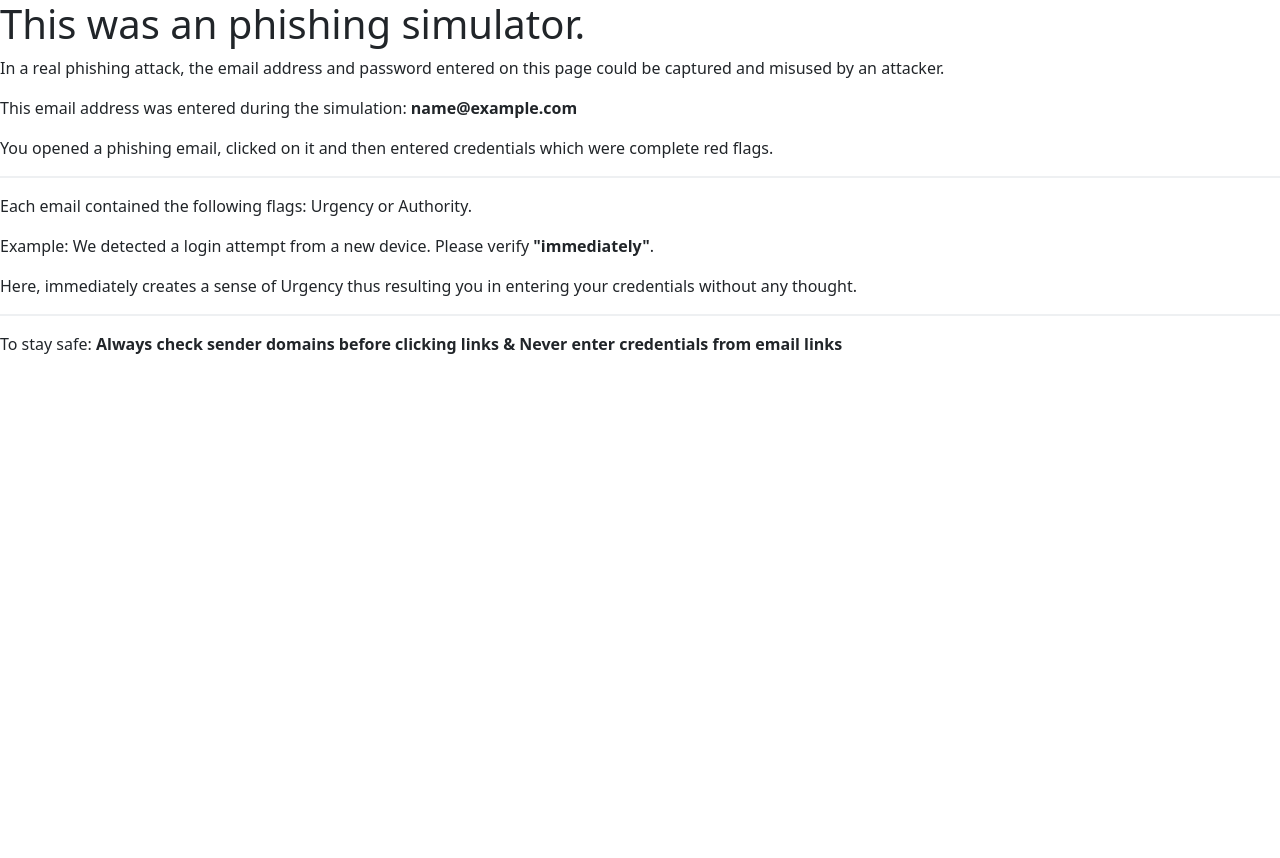
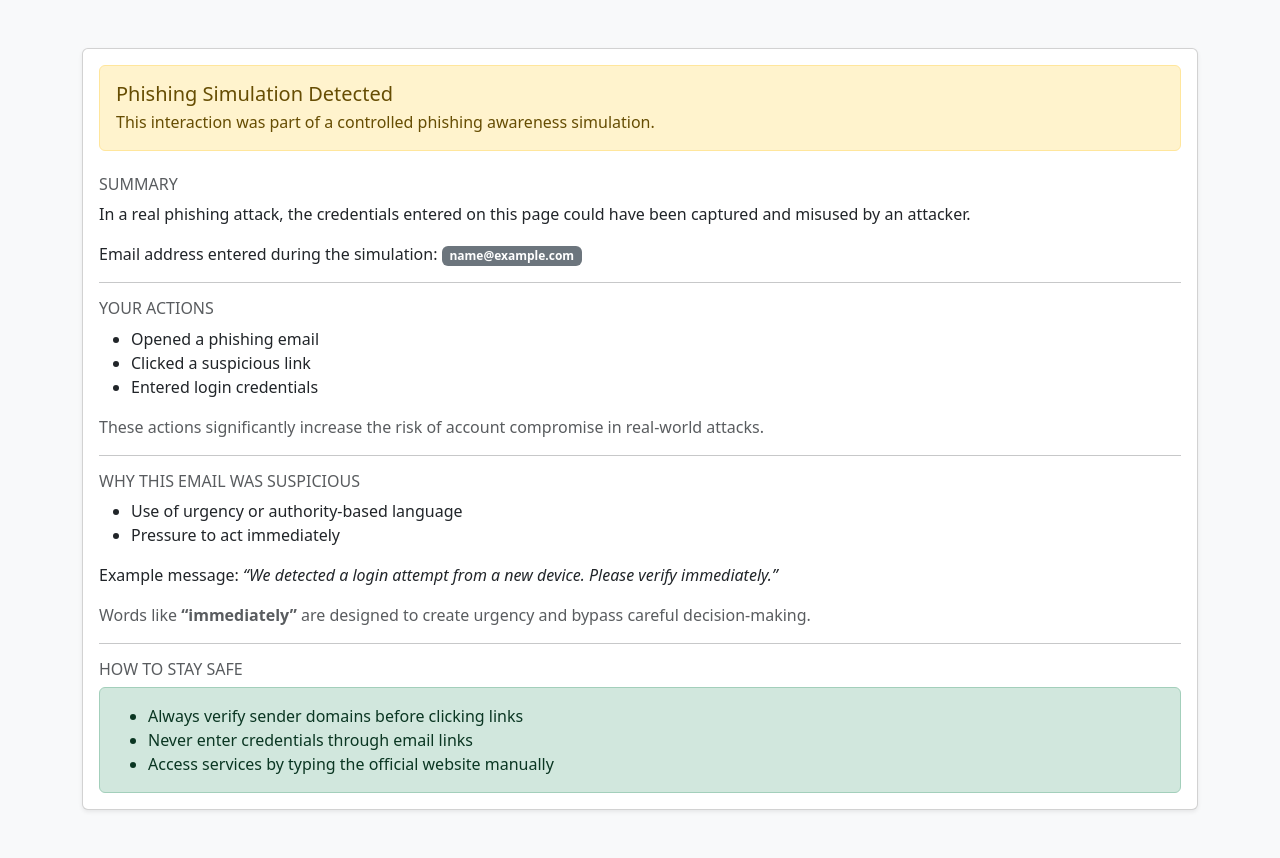
Before and after one commit to anshb993/Phishing-Simulator, a Flask app: template templates/notice.html in a window 1280 px wide. Before the commit the page ends 354 px from the top, so only its background shows below. Run offline with Flask 3, Linux system fonts and the light colour scheme; the template is opened without the code that fills it: most values are stand-ins (such as "Sample title", 1, 10 or a date in 2020).

Commit message:
updated notice.html

```diff
--- a/templates/notice.html
+++ b/templates/notice.html
@@ -4,30 +4,89 @@
 <head>
     <meta charset="utf-8">
     <meta name="viewport" content="width=device-width, initial-scale=1">
-    <title>Report Page</title>
-    <link href="https://cdn.jsdelivr.net/npm/bootstrap@5.3.8/dist/css/bootstrap.min.css" rel="stylesheet"
-        integrity="sha384-sRIl4kxILFvY47J16cr9ZwB07vP4J8+LH7qKQnuqkuIAvNWLzeN8tE5YBujZqJLB" crossorigin="anonymous">
+    <title>Security Awareness Report</title>
+
+    <link href="https://cdn.jsdelivr.net/npm/bootstrap@5.3.8/dist/css/bootstrap.min.css" rel="stylesheet">
 </head>
 
-<body>
-    <h1>This was an phishing simulator.</h1>
-    <p>In a real phishing attack, the email address and password entered on this page could be captured and misused by an attacker.</p>
+<body class="bg-light">
 
-    <p>This email address was entered during the simulation: <strong>{{ entered_email }}</strong></p>
-    <p>You opened a phishing email, clicked on it and then entered credentials which were complete red flags.</p>
+    <div class="container py-5">
+        <div class="card shadow-sm">
+            <div class="card-body">
 
-    <hr class="border border opacity-50">
+                <!-- Summary -->
+                <div class="alert alert-warning mb-4">
+                    <h5 class="mb-1">Phishing Simulation Detected</h5>
+                    <p class="mb-0">
+                        This interaction was part of a controlled phishing awareness simulation.
+                    </p>
+                </div>
 
-    <p>Each email contained the following flags: Urgency or Authority.</p>
-    <p>Example: We detected a login attempt from a new device. Please verify <strong>"immediately"</strong>.</p>
-    <p>Here, immediately creates a sense of Urgency thus resulting you in entering your credentials without any thought.</p>
+                <!-- What happened -->
+                <h6 class="text-uppercase text-muted">Summary</h6>
+                <p>
+                    In a real phishing attack, the credentials entered on this page could have been captured
+                    and misused by an attacker.
+                </p>
 
-    <hr class="border border opacity-50">
+                <p>
+                    Email address entered during the simulation:
+                    <span class="badge bg-secondary">{{ entered_email }}</span>
+                </p>
 
-    <p>To stay safe: <strong>Always check sender domains before clicking links & Never enter credentials from email links</strong></p>
-    <script src="https://cdn.jsdelivr.net/npm/bootstrap@5.3.8/dist/js/bootstrap.bundle.min.js"
-        integrity="sha384-FKyoEForCGlyvwx9Hj09JcYn3nv7wiPVlz7YYwJrWVcXK/BmnVDxM+D2scQbITxI" crossorigin="anonymous">
-        </script>
+                <hr>
+
+                <!-- User actions -->
+                <h6 class="text-uppercase text-muted">Your Actions</h6>
+                <ul>
+                    <li>Opened a phishing email</li>
+                    <li>Clicked a suspicious link</li>
+                    <li>Entered login credentials</li>
+                </ul>
+
+                <p class="text-muted">
+                    These actions significantly increase the risk of account compromise in real-world attacks.
+                </p>
+
+                <hr>
+
+                <!-- Red flags -->
+                <h6 class="text-uppercase text-muted">Why This Email Was Suspicious</h6>
+                <ul>
+                    <li>Use of urgency or authority-based language</li>
+                    <li>Pressure to act immediately</li>
+                </ul>
+
+                <p>
+                    Example message:
+                    <em>
+                        “We detected a login attempt from a new device. Please verify immediately.”
+                    </em>
+                </p>
+
+                <p class="text-muted">
+                    Words like <strong>“immediately”</strong> are designed to create urgency and bypass careful decision-making.
+                </p>
+
+                <hr>
+
+                <!-- Safety guidance -->
+                <h6 class="text-uppercase text-muted">How to Stay Safe</h6>
+
+                <div class="alert alert-success mb-0">
+                    <ul class="mb-0">
+                        <li>Always verify sender domains before clicking links</li>
+                        <li>Never enter credentials through email links</li>
+                        <li>Access services by typing the official website manually</li>
+                    </ul>
+                </div>
+
+            </div>
+        </div>
+    </div>
+
+    <script src="https://cdn.jsdelivr.net/npm/bootstrap@5.3.8/dist/js/bootstrap.bundle.min.js"></script>
 </body>
 
 </html>
```
